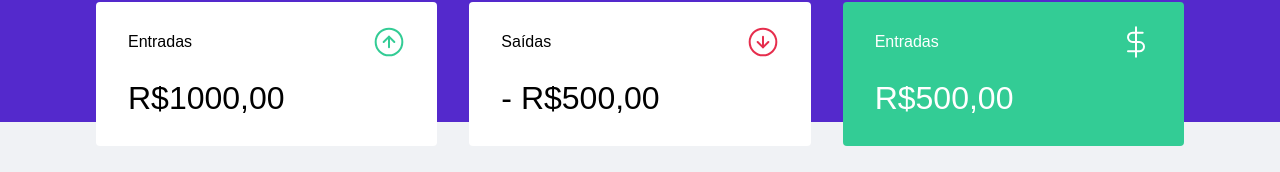
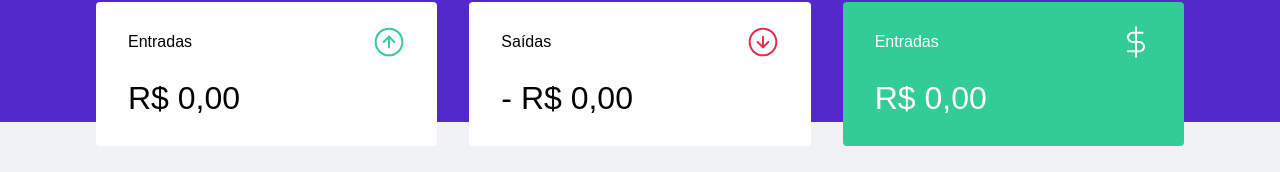
Before and after one commit to felipe-jm/ignite-react-dtmoney, a React (Create React App) app: page / in a window 1280 px wide. Shown: the part 150-322 px from the top of the page. Built offline with nearby package versions, Linux system fonts and the light colour scheme; no server answers; the HTML template or start-up script is replaced by a standard one; what miragejs would draw is missing.

Commit message:
Add totals to Summary component

```diff
--- a/src/components/Summary/index.tsx
+++ b/src/components/Summary/index.tsx
@@ -9,6 +9,25 @@
 export const Summary = () => {
   const { transactions } = useContext(TransactionContext);
 
+  const summary = transactions.reduce(
+    (acc, transaction) => {
+      if (transaction.type === "deposit") {
+        acc.deposits += transaction.amount;
+        acc.total += transaction.amount;
+      } else {
+        acc.withdraws += transaction.amount;
+        acc.total -= transaction.amount;
+      }
+
+      return acc;
+    },
+    {
+      deposits: 0,
+      withdraws: 0,
+      total: 0,
+    }
+  );
+
   return (
     <S.Wrapper>
       <div>
@@ -16,21 +35,38 @@
           <p>Entradas</p>
           <img src={incomeImg} alt="Ícone de Entradas" />
         </header>
-        <strong>R$1000,00</strong>
+        <strong>
+          {new Intl.NumberFormat("pt-BR", {
+            style: "currency",
+            currency: "BRL",
+          }).format(summary.deposits)}
+        </strong>
       </div>
       <div>
         <header>
           <p>Saídas</p>
           <img src={outcomeImg} alt="Ícone de Saídas" />
         </header>
-        <strong>- R$500,00</strong>
+        <strong>
+          -{" "}
+          {new Intl.NumberFormat("pt-BR", {
+            style: "currency",
+            currency: "BRL",
+          }).format(summary.withdraws)}
+        </strong>
       </div>
       <div className="highlight-background">
         <header>
           <p>Entradas</p>
           <img src={totalImg} alt="Ícone de Totais" />
         </header>
-        <strong>R$500,00</strong>
+        <strong>
+          {" "}
+          {new Intl.NumberFormat("pt-BR", {
+            style: "currency",
+            currency: "BRL",
+          }).format(summary.total)}
+        </strong>
       </div>
     </S.Wrapper>
   );
```
